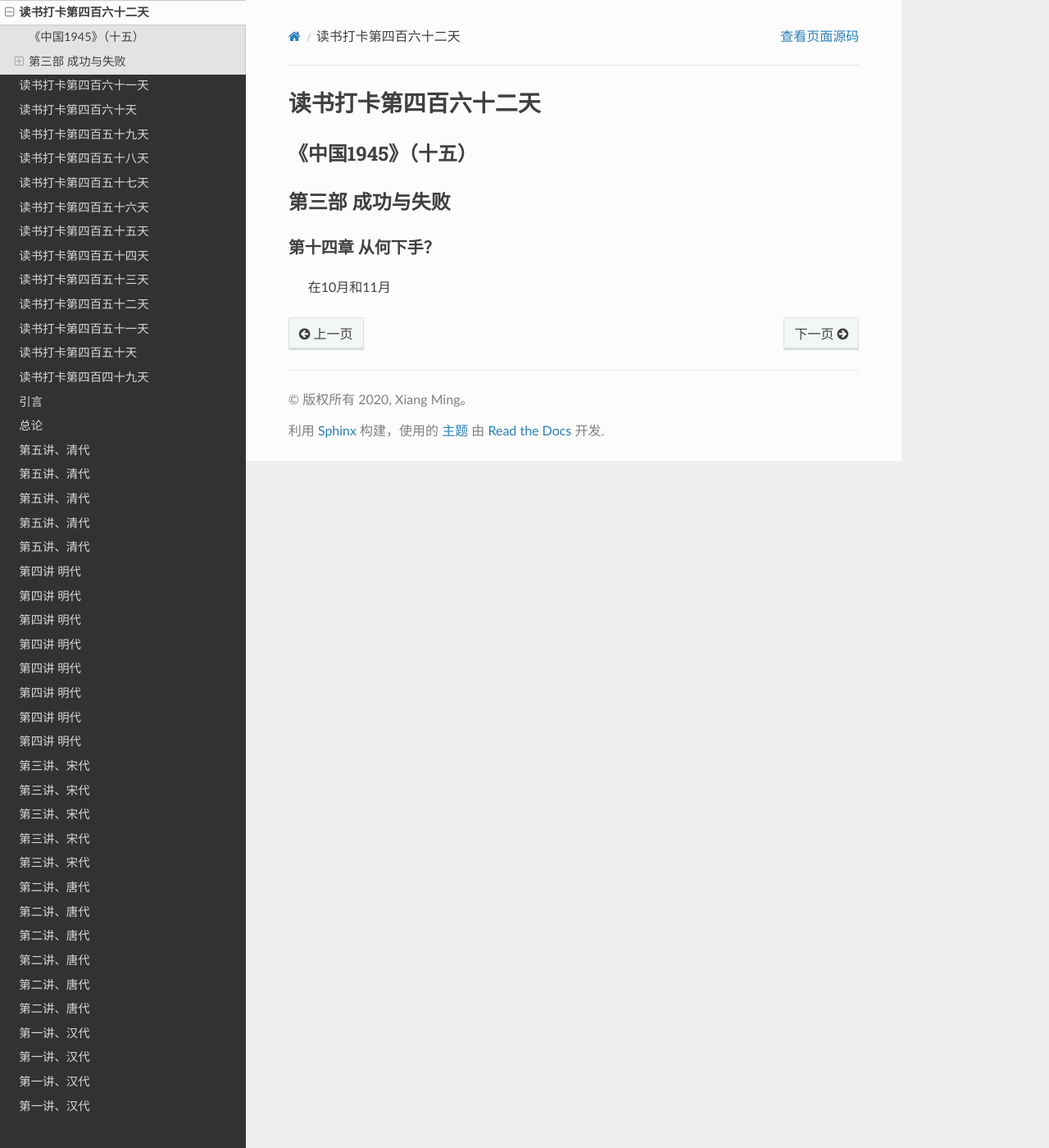
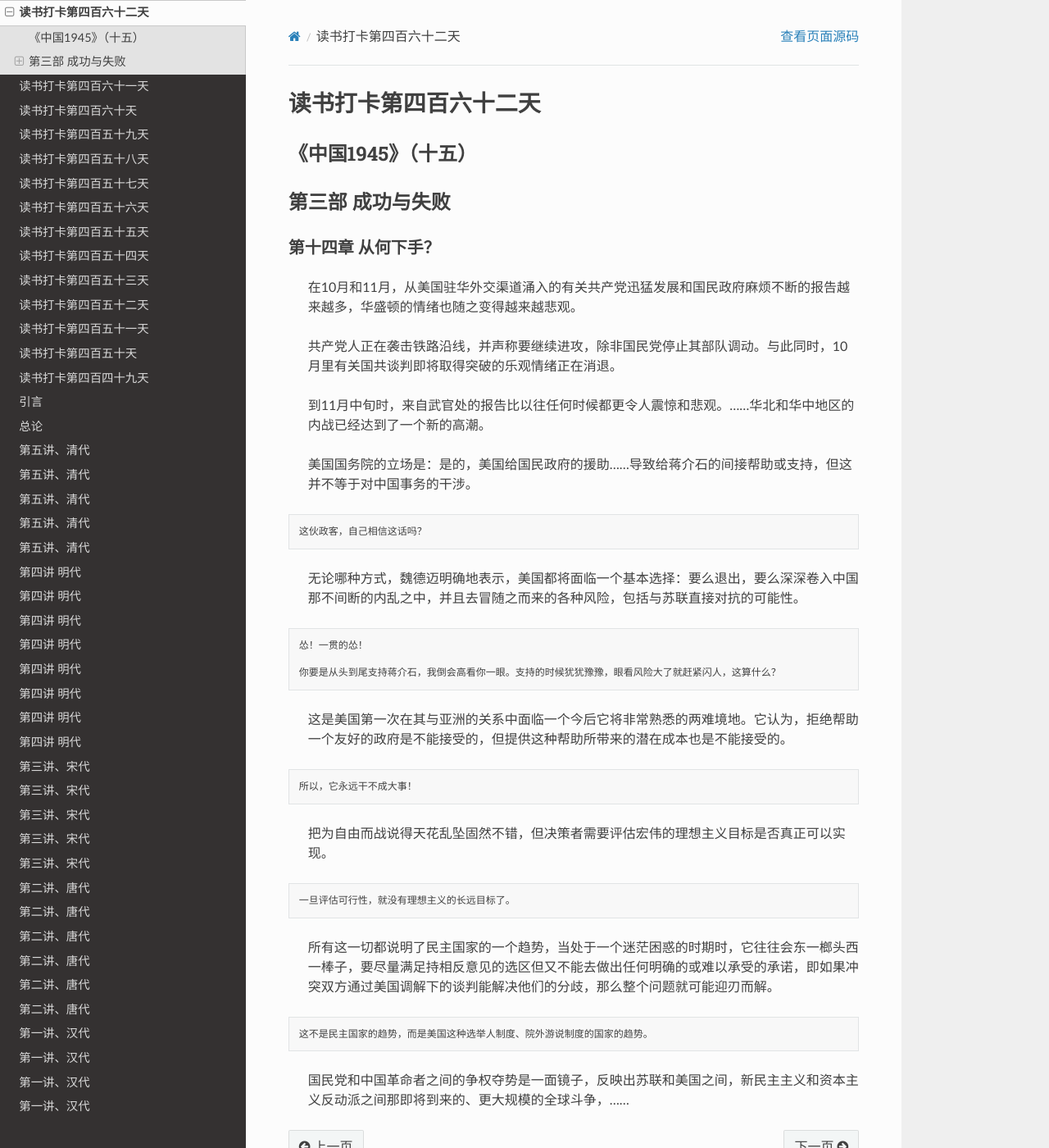
Before and after one commit to xiangming1975/reading, a Sphinx documentation site: the page built from source/2021-10-31.md, in a window 1280 px wide and 1400 px high. Shown: the whole window at 82% size. Built offline with Sphinx 7.4.7 and the Read the Docs theme 2.0.0, drawn with Linux system fonts in a browser that asks for light colours.

Commit message:
中国1945

````diff
--- a/source/2021-10-31.md
+++ b/source/2021-10-31.md
@@ -3,4 +3,34 @@
 ## 第三部 成功与失败
 ### 第十四章 从何下手？
 
-> 在10月和11月
+> 在10月和11月，从美国驻华外交渠道涌入的有关共产党迅猛发展和国民政府麻烦不断的报告越来越多，华盛顿的情绪也随之变得越来越悲观。
+
+> 共产党人正在袭击铁路沿线，并声称要继续进攻，除非国民党停止其部队调动。与此同时，10月里有关国共谈判即将取得突破的乐观情绪正在消退。
+
+> 到11月中旬时，来自武官处的报告比以往任何时候都更令人震惊和悲观。……华北和华中地区的内战已经达到了一个新的高潮。
+
+> 美国国务院的立场是：是的，美国给国民政府的援助……导致给蒋介石的间接帮助或支持，但这并不等于对中国事务的干涉。
+```
+这伙政客，自己相信这话吗？
+```
+> 无论哪种方式，魏德迈明确地表示，美国都将面临一个基本选择：要么退出，要么深深卷入中国那不间断的内乱之中，并且去冒随之而来的各种风险，包括与苏联直接对抗的可能性。
+```
+怂！一贯的怂！
+
+你要是从头到尾支持蒋介石，我倒会高看你一眼。支持的时候犹犹豫豫，眼看风险大了就赶紧闪人，这算什么？
+```
+> 这是美国第一次在其与亚洲的关系中面临一个今后它将非常熟悉的两难境地。它认为，拒绝帮助一个友好的政府是不能接受的，但提供这种帮助所带来的潜在成本也是不能接受的。
+```
+所以，它永远干不成大事！
+```
+> 把为自由而战说得天花乱坠固然不错，但决策者需要评估宏伟的理想主义目标是否真正可以实现。
+```
+一旦评估可行性，就没有理想主义的长远目标了。
+```
+> 所有这一切都说明了民主国家的一个趋势，当处于一个迷茫困惑的时期时，它往往会东一榔头西一棒子，要尽量满足持相反意见的选区但又不能去做出任何明确的或难以承受的承诺，即如果冲突双方通过美国调解下的谈判能解决他们的分歧，那么整个问题就可能迎刃而解。
+```
+这不是民主国家的趋势，而是美国这种选举人制度、院外游说制度的国家的趋势。
+```
+> 国民党和中国革命者之间的争权夺势是一面镜子，反映出苏联和美国之间，新民主主义和资本主义反动派之间那即将到来的、更大规模的全球斗争，……
+
+>
````
Also changed, not shown: source/2021-11-01.md (added, +6 -0 lines).
